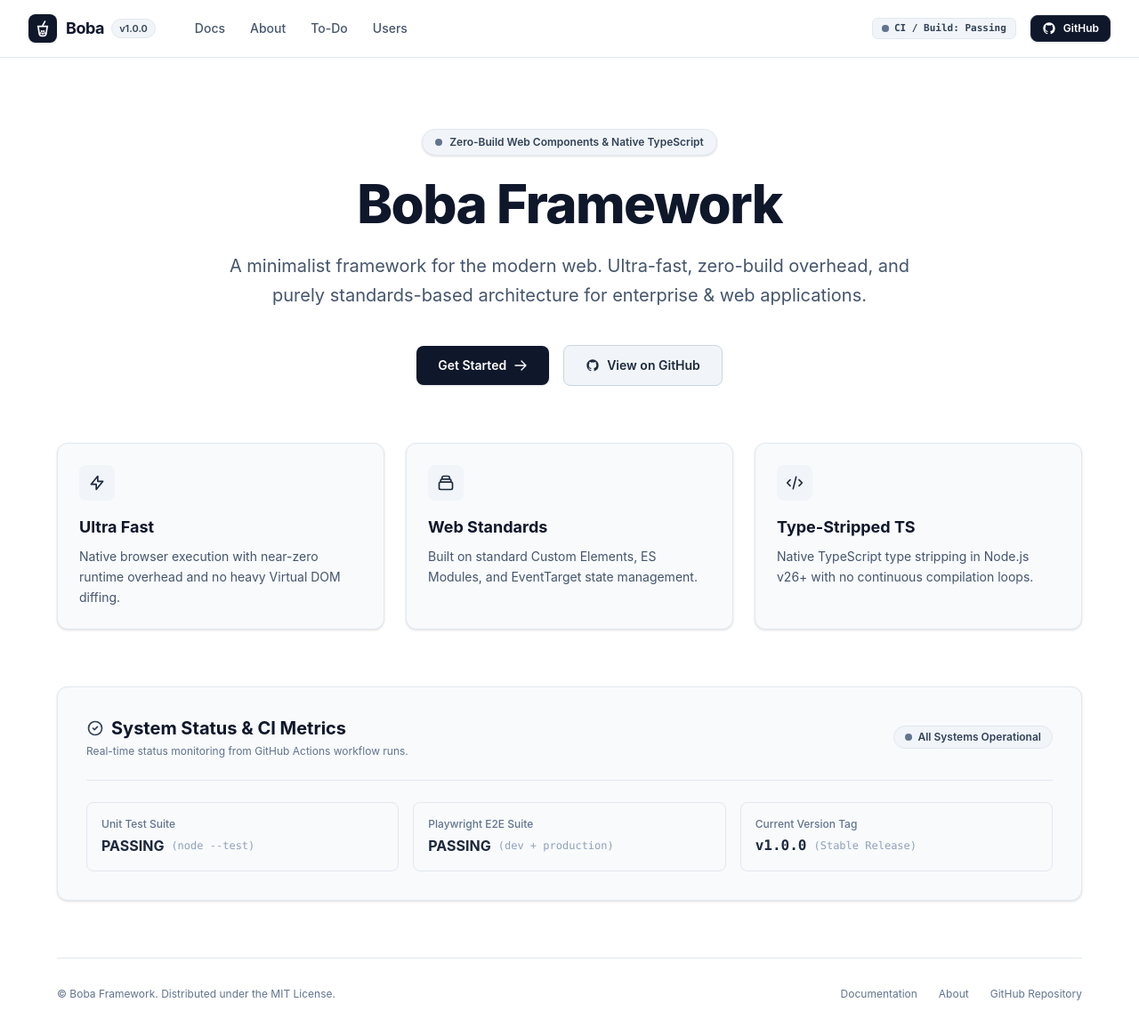
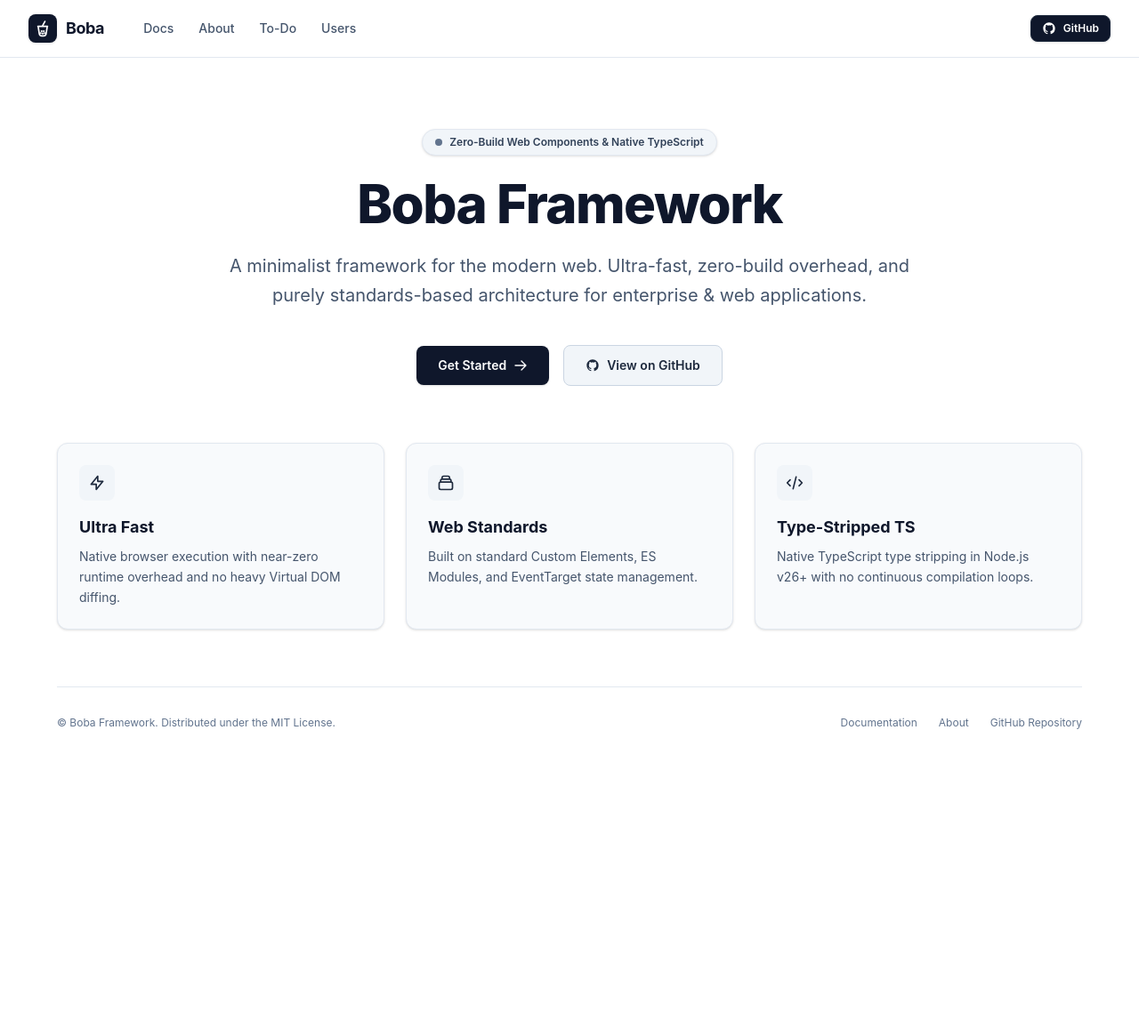
Before and after one commit to sholtomaud/boba, a website built with Vite: page template/index.html in a window 1280 px wide. Shown: the whole page at 89% size. After the commit the page ends 869 px from the top, so only its background shows below. Built offline with nearby package versions, Linux system fonts and the light colour scheme.

Commit message:
Close 1.0 blockers: license, .gitignore in new apps, version, install test
- Add the MIT LICENSE the README refers to, and `license` fields.
- Scaffolded apps now get a .gitignore. npm drops files with that name
  when packing, so apps created with `npx github:sholtomaud/boba` had
  none; the template stores it as `gitignore` and the scaffolder renames
  it. The scaffolder's tests now run against the packed tarball, and CI
  scaffolds an app from the tarball and runs that app's own checks.
- The version lives only in package.json: the weekly patching workflow no
  longer bumps it (so it opens a PR only when dependencies changed), the
  MCP server reads it from package.json, and the hard-coded "v1.0.0"
  labels are gone from the pages.
- Remove the static "CI / Build: Passing" badge and the "System Status"
  panel from the home page: they were fixed text presented as live status.

TODO.md keeps the two blockers that need the maintainer: deleting the
stray v1.0.1 tag and deciding what a new app starts with.

Co-Authored-By: Claude Fable 5.2 <noreply@anthropic.com>
Claude-Session: https://claude.ai/code/session_0176VnvdidzkWK7JiV434gan

```diff
--- a/package.json
+++ b/package.json
@@ -31,5 +31,11 @@
     "tailwindcss": "^4.3.2",
     "typescript": "^7.0.2",
     "vite": "^8.1.6"
+  },
+  "license": "MIT",
+  "description": "Scaffold a Boba app: Web Components and TypeScript with no build step for the language",
+  "repository": {
+    "type": "git",
+    "url": "git+https://github.com/sholtomaud/boba.git"
   }
 }
--- a/template/package.json
+++ b/template/package.json
@@ -28,5 +28,6 @@
     "tailwindcss": "^4.3.2",
     "typescript": "^7.0.2",
     "vite": "^8.1.6"
-  }
+  },
+  "license": "MIT"
 }
--- a/template/scripts/boba.test.ts
+++ b/template/scripts/boba.test.ts
@@ -27,7 +27,10 @@ describe('boba CLI', () => {
       recursive: true,
     });
     fs.writeFileSync(path.join(root, 'src/main.ts'), MAIN);
-    fs.writeFileSync(path.join(root, 'package.json'), '{"name":"demo"}');
+    fs.writeFileSync(
+      path.join(root, 'package.json'),
+      '{"name":"demo","version":"2.3.4"}'
+    );
   });
 
   afterEach(() => fs.rmSync(root, { recursive: true, force: true }));
@@ -77,6 +80,7 @@ describe('boba CLI', () => {
     generateService(root, 'cart-service');
     assert.deepStrictEqual(manifest(root), {
       name: 'demo',
+      version: '2.3.4',
       components: [
         { tag: 'home-page', path: 'src/components/home-page/home-page.ts' },
       ],
@@ -95,6 +99,7 @@ describe('boba CLI', () => {
     assert.deepStrictEqual(call('initialize').result.capabilities, {
       tools: {},
     });
+    assert.strictEqual(call('initialize').result.serverInfo.version, '2.3.4');
     assert.strictEqual(call('tools/list').result.tools.length, 4);
     assert.strictEqual(
       handleMcp(root, { method: 'notifications/initialized' }),
--- a/template/scripts/boba.ts
+++ b/template/scripts/boba.ts
@@ -131,11 +131,12 @@ export function manifest(root: string) {
     fs.existsSync(path.join(root, dir))
       ? fs.readdirSync(path.join(root, dir))
       : [];
-  const { name } = JSON.parse(
+  const { name, version } = JSON.parse(
     fs.readFileSync(path.join(root, 'package.json'), 'utf8')
   );
   return {
     name,
+    version,
     components: list('src/components').map((tag) => ({
       tag,
       path: `src/components/${tag}/${tag}.ts`,
@@ -223,7 +224,7 @@ export function handleMcp(root: string, request: RpcRequest) {
       return reply({
         protocolVersion: params.protocolVersion ?? '2025-06-18',
         capabilities: { tools: {} },
-        serverInfo: { name: 'boba', version: '1.0.0' },
+        serverInfo: { name: 'boba', version: manifest(root).version },
       });
     case 'ping':
       return reply({});
--- a/template/src/components/home-page/home-page.html
+++ b/template/src/components/home-page/home-page.html
@@ -77,53 +77,6 @@
 
     </div>
 
-    <!-- System & CI Status Dashboard Panel -->
-    <div class="bg-[var(--boba-surface)] p-8 rounded-xl border border-slate-200 dark:border-slate-800 shadow-sm mb-16">
-      <div class="flex flex-col sm:flex-row items-start sm:items-center justify-between pb-6 border-b border-slate-200 dark:border-slate-800 mb-6 gap-4">
-        <div>
-          <h2 class="text-xl font-bold text-slate-900 dark:text-slate-100 flex items-center gap-2">
-            <svg class="w-5 h-5 text-slate-700 dark:text-slate-300" fill="none" viewBox="0 0 24 24" stroke="currentColor" stroke-width="2">
-              <path stroke-linecap="round" stroke-linejoin="round" d="M9 12l2 2 4-4m6 2a9 9 0 11-18 0 9 9 0 0118 0z" />
-            </svg>
-            System Status & CI Metrics
-          </h2>
-          <p class="text-xs text-slate-500 dark:text-slate-400 mt-1">Real-time status monitoring from GitHub Actions workflow runs.</p>
-        </div>
-        <span class="inline-flex items-center gap-1.5 px-3 py-1 rounded-full text-xs font-semibold bg-slate-100 dark:bg-slate-800 text-slate-700 dark:text-slate-300 border border-slate-200 dark:border-slate-700">
-          <span class="w-2 h-2 rounded-full bg-slate-500"></span>
-          All Systems Operational
-        </span>
-      </div>
-
-      <div class="grid grid-cols-1 sm:grid-cols-3 gap-4">
-
-        <div class="bg-slate-50 dark:bg-slate-900/60 p-4 rounded-lg border border-slate-200 dark:border-slate-800/80">
-          <div class="text-xs font-medium text-slate-500 dark:text-slate-400 mb-1">Unit Test Suite</div>
-          <div class="flex items-center gap-2">
-            <span class="text-base font-bold text-slate-800 dark:text-slate-200">PASSING</span>
-            <span class="text-xs font-mono text-slate-400 dark:text-slate-500">(node --test)</span>
-          </div>
-        </div>
-
-        <div class="bg-slate-50 dark:bg-slate-900/60 p-4 rounded-lg border border-slate-200 dark:border-slate-800/80">
-          <div class="text-xs font-medium text-slate-500 dark:text-slate-400 mb-1">Playwright E2E Suite</div>
-          <div class="flex items-center gap-2">
-            <span class="text-base font-bold text-slate-800 dark:text-slate-200">PASSING</span>
-            <span class="text-xs font-mono text-slate-400 dark:text-slate-500">(dev + production)</span>
-          </div>
-        </div>
-
-        <div class="bg-slate-50 dark:bg-slate-900/60 p-4 rounded-lg border border-slate-200 dark:border-slate-800/80">
-          <div class="text-xs font-medium text-slate-500 dark:text-slate-400 mb-1">Current Version Tag</div>
-          <div class="flex items-center gap-2">
-            <span id="version-tag" class="text-base font-bold text-slate-800 dark:text-slate-200 font-mono">v1.0.0</span>
-            <span class="text-xs font-mono text-slate-400 dark:text-slate-500">(Stable Release)</span>
-          </div>
-        </div>
-
-      </div>
-    </div>
-
     <!-- Footer -->
     <footer class="pt-8 border-t border-slate-200 dark:border-slate-800 flex flex-col sm:flex-row items-center justify-between text-xs text-slate-500 dark:text-slate-400 gap-4">
       <div>
--- a/template/src/components/nav-page/nav-page.html
+++ b/template/src/components/nav-page/nav-page.html
@@ -18,9 +18,6 @@
         </div>
         <div class="flex items-center gap-2">
           <span class="text-lg font-bold tracking-tight text-slate-900 dark:text-slate-50 font-sans">Boba</span>
-          <span class="inline-flex items-center px-2 py-0.5 rounded-full text-[11px] font-semibold bg-slate-100 dark:bg-slate-800 text-slate-700 dark:text-slate-300 border border-slate-200 dark:border-slate-700">
-            v1.0.0
-          </span>
         </div>
       </a>
 
@@ -32,17 +29,8 @@
       </nav>
     </div>
 
-    <!-- Right Section: CI Status, Version & GitHub Link -->
+    <!-- Right Section: GitHub Link -->
     <div class="flex items-center space-x-3 sm:space-x-4">
-
-      <!-- Build & Test Status Badge -->
-      <a href="https://github.com/sholtomaud/boba/actions" target="_blank" rel="noopener noreferrer" class="hidden sm:inline-flex items-center gap-1.5 px-2.5 py-1 rounded-md text-xs font-semibold bg-slate-100 dark:bg-slate-800/80 text-slate-700 dark:text-slate-300 border border-slate-200 dark:border-slate-700 hover:bg-slate-200 dark:hover:bg-slate-700 transition-colors" title="GitHub Actions Workflow Status">
-        <span class="relative flex h-2 w-2">
-          <span class="animate-ping absolute inline-flex h-full w-full rounded-full bg-slate-400 opacity-75"></span>
-          <span class="relative inline-flex rounded-full h-2 w-2 bg-slate-500"></span>
-        </span>
-        <span class="font-mono text-[11px]">CI / Build: Passing</span>
-      </a>
 
       <!-- GitHub Link -->
       <a href="https://github.com/sholtomaud/boba" target="_blank" rel="noopener noreferrer" class="inline-flex items-center gap-2 px-3 py-1.5 rounded-lg text-xs font-semibold bg-slate-900 hover:bg-slate-800 text-white dark:bg-slate-100 dark:hover:bg-slate-200 dark:text-slate-900 border border-slate-800 dark:border-slate-200 transition-colors shadow-sm" title="View Source Code on GitHub">
```
Also changed, not shown: TODO.md (+2 -8 lines), bin/create-boba-app.js (+7 -0 lines), test/cli.test.ts (+25 -6 lines), .github/workflows/ci.yml, .github/workflows/patching.yml, 3 other files.
